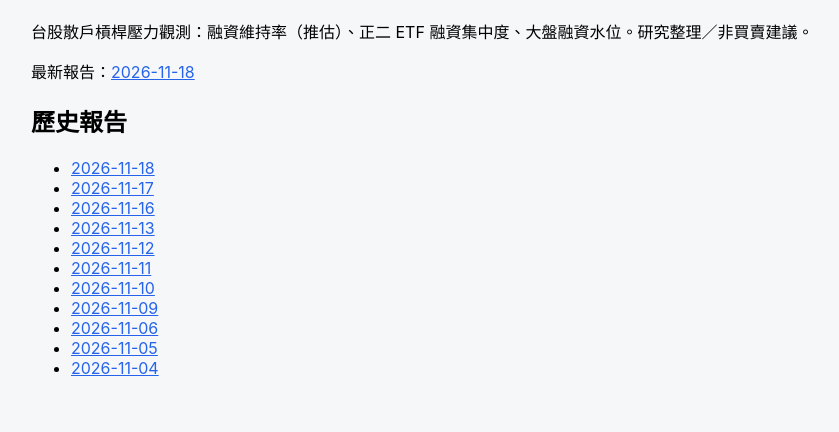
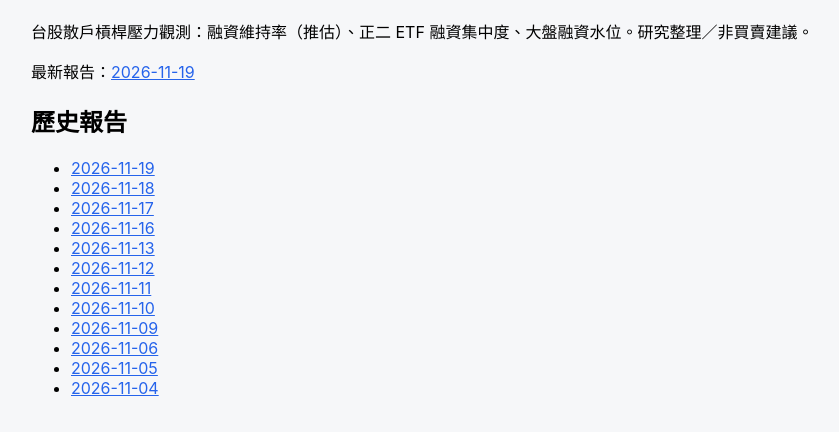
Before and after one commit to MasonLee3721/levradar, a plain HTML site: page index.html in a window 1280 px wide. Shown: the part 86-518 px from the top of the page, without its empty margins (179-1018 px from the left). Drawn offline with Linux system fonts and the light colour scheme.

Commit message:
levradar 20261119 (1/2)

```diff
--- a/index.html
+++ b/index.html
@@ -6,5 +6,5 @@
 .wrap{max-width:860px;margin:0 auto;padding:16px} a{color:#2563eb}</style></head>
 <body><div class="wrap"><h1>散戶槓桿雷達 LevRadar</h1>
 <p>台股散戶槓桿壓力觀測：融資維持率（推估）、正二 ETF 融資集中度、大盤融資水位。研究整理／非買賣建議。</p>
-<p>最新報告：<a href="reports/20261118/LEVRADAR.html">2026-11-18</a></p>
-<h2>歷史報告</h2><ul><li><a href="reports/20261118/LEVRADAR.html">2026-11-18</a></li><li><a href="reports/20261117/LEVRADAR.html">2026-11-17</a></li><li><a href="reports/20261116/LEVRADAR.html">2026-11-16</a></li><li><a href="reports/20261113/LEVRADAR.html">2026-11-13</a></li><li><a href="reports/20261112/LEVRADAR.html">2026-11-12</a></li><li><a href="reports/20261111/LEVRADAR.html">2026-11-11</a></li><li><a href="reports/20261110/LEVRADAR.html">2026-11-10</a></li><li><a href="reports/20261109/LEVRADAR.html">2026-11-09</a></li><li><a href="reports/20261106/LEVRADAR.html">2026-11-06</a></li><li><a href="reports/20261105/LEVRADAR.html">2026-11-05</a></li><li><a href="reports/20261104/LEVRADAR.html">2026-11-04</a></li></ul></div></body></html>
+<p>最新報告：<a href="reports/20261119/LEVRADAR.html">2026-11-19</a></p>
+<h2>歷史報告</h2><ul><li><a href="reports/20261119/LEVRADAR.html">2026-11-19</a></li><li><a href="reports/20261118/LEVRADAR.html">2026-11-18</a></li><li><a href="reports/20261117/LEVRADAR.html">2026-11-17</a></li><li><a href="reports/20261116/LEVRADAR.html">2026-11-16</a></li><li><a href="reports/20261113/LEVRADAR.html">2026-11-13</a></li><li><a href="reports/20261112/LEVRADAR.html">2026-11-12</a></li><li><a href="reports/20261111/LEVRADAR.html">2026-11-11</a></li><li><a href="reports/20261110/LEVRADAR.html">2026-11-10</a></li><li><a href="reports/20261109/LEVRADAR.html">2026-11-09</a></li><li><a href="reports/20261106/LEVRADAR.html">2026-11-06</a></li><li><a href="reports/20261105/LEVRADAR.html">2026-11-05</a></li><li><a href="reports/20261104/LEVRADAR.html">2026-11-04</a></li></ul></div></body></html>
```
